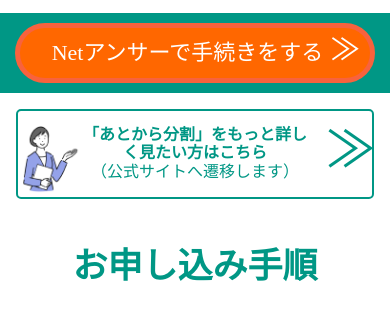
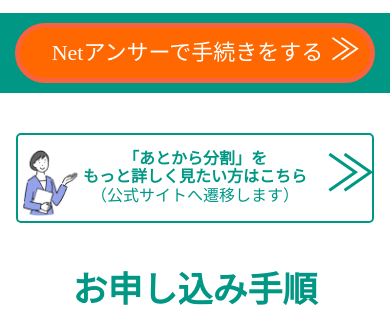
Before and after one commit to hajime-kawano/SAISON_mockpractice, a plain HTML site: page index.html in a window 390 px wide. Shown: the part 2700-3016 px from the top of the page. Drawn offline with Linux system fonts and the light colour scheme.

Commit message:
レスポンシブ修正

```diff
--- a/css/style.css
+++ b/css/style.css
@@ -447,7 +447,7 @@ footer {
 
     .see_more_wrapper {
         height: 90px;
-        margin-top: 16px
+        margin-top: 40px
     }
 
     .women_image {
@@ -471,7 +471,7 @@ footer {
     }
 
     .cautionary_wrapper {
-        margin-top: 48px;
+        margin-top: 40px;
     }
 
     .cautionary_inner {
--- a/index.html
+++ b/index.html
@@ -101,7 +101,7 @@
                     <img class="women_image pc_display" src="img/women_illustration_pc.png" alt="案内する女性のイラスト">
                     <img class="women_image sp_display" src="img/women_illustration_sp.png" alt="案内する女性のイラスト">
                     <div class="see_more_content">
-                        <p class="see_more_text">「あとから分割」をもっと詳しく見たい方はこちら<br>
+                        <p class="see_more_text">「あとから分割」を<br class="sp_display">もっと詳しく見たい方はこちら<br>
                             <span class="see_more_text_supplement">（公式サイトへ遷移します）</span>
                         </p>
                     </div>
@@ -148,7 +148,7 @@
                     <img class="women_image pc_display" src="img/women_illustration_pc.png" alt="案内する女性のイラスト">
                     <img class="women_image sp_display" src="img/women_illustration_sp.png" alt="案内する女性のイラスト">
                     <div class="see_more_content">
-                        <p class="see_more_text">「あとから分割」をもっと詳しく見たい方はこちら<br>
+                        <p class="see_more_text">「あとから分割」を<br class="sp_display">もっと詳しく見たい方はこちら<br>
                             <span class="see_more_text_supplement">（公式サイトへ遷移します）</span>
                         </p>
                     </div>
```
